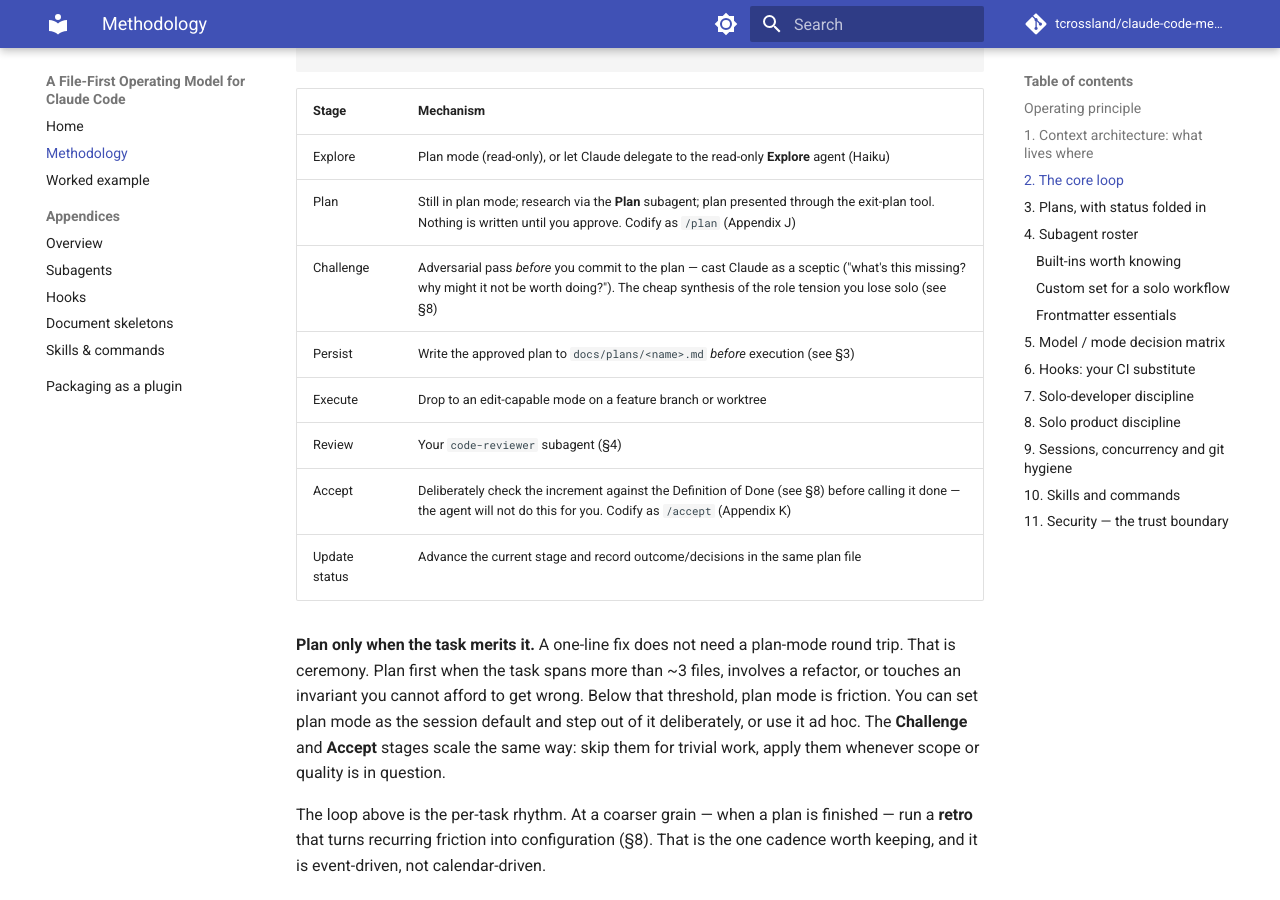
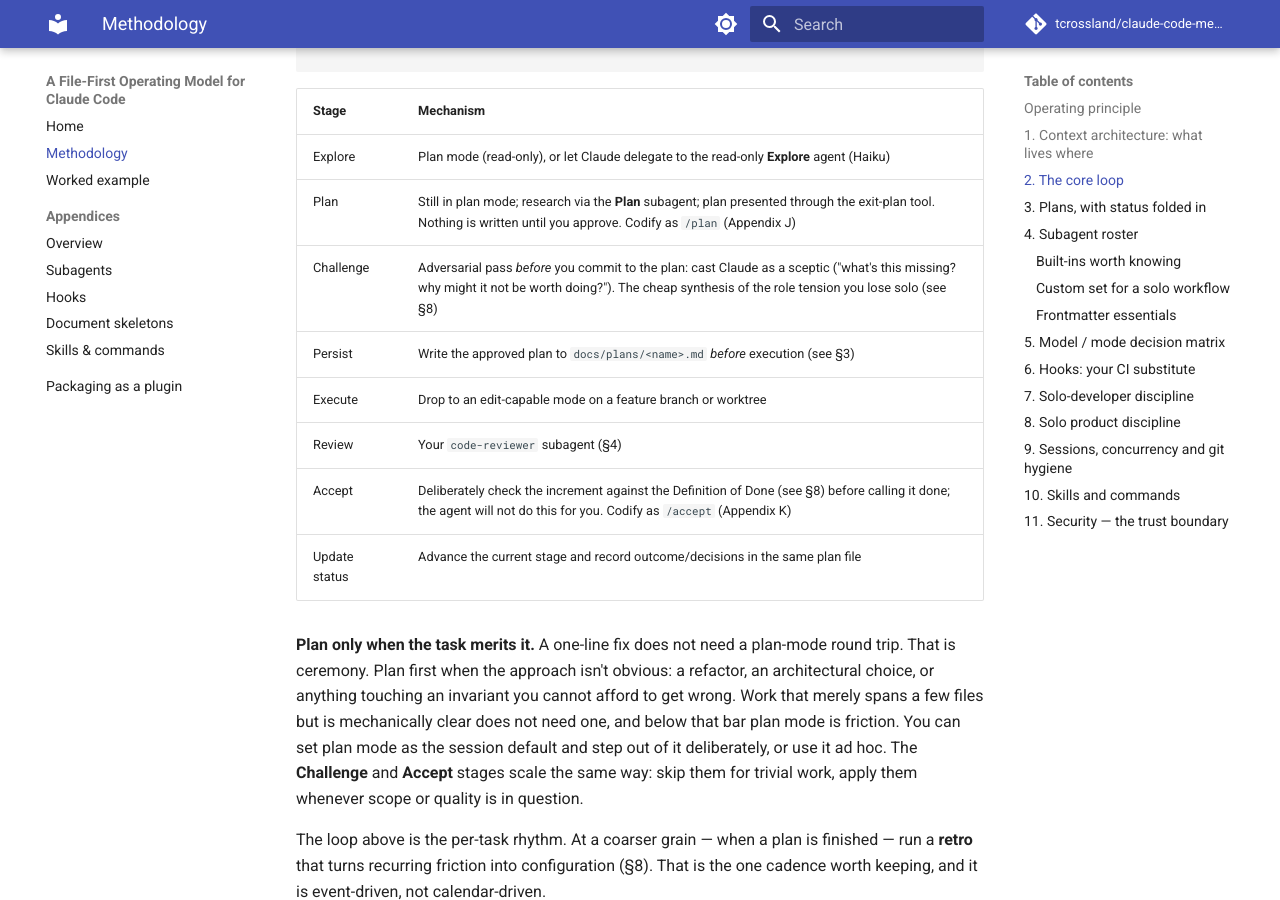
Before and after one commit to tcrossland/claude-code-methodology, an MkDocs documentation site: the page built from docs/methodology.md, in a window 1280 px wide and 900 px high, scrolled down 3359 px. Built offline with MkDocs 1.6.1 and Material for MkDocs 9.7.7, drawn with Linux system fonts in a browser that asks for light colours; comment, search, counter and statistics services are not loaded; some of the changed text lies outside the part shown.

Commit message:
fix: relax the plan-first trigger and de-dash methodology tables
Plan-first now keys on a non-obvious approach (refactor, architectural choice, invariant) rather than a raw >3-file count, which fired too eagerly for mechanically clear multi-file work; §2 and the §5 matrix updated together. Also replace the em-dashes in methodology table cells with colons/commas (extends the house-voice pass to the tables, per follow-up calibration).

Co-Authored-By: Claude Opus 4.8 <noreply@anthropic.com>

```diff
--- a/docs/methodology.md
+++ b/docs/methodology.md
@@ -27,12 +27,12 @@ The governing distinction is **always-loaded vs loaded-on-demand**. `CLAUDE.md`
 |---|---|---|---|
 | Global rules | `~/.claude/CLAUDE.md` | Always, all projects | Personal conventions: language/spelling, commit style, "ask before X", default tooling |
 | Project rules + invariants | `./CLAUDE.md` (+ nested `./module/CLAUDE.md`) | Always | Hard constraints/invariants, build/test commands, a pointer to the active plan (one pointer; see §3), links into `docs/`. Nested files append; closest-to-cwd wins. Keep it lean |
-| Path-specific / conditional rules | `.claude/rules/*.md` | When the path or rule matches | Anything that applies to *some* of the tree, not all of it — including the Definition of Done |
-| Architecture (explanatory) | `docs/architecture.md` | On demand (linked; read when relevant) | Component breakdown, diagrams, data model, rationale — everything that is *not* a must-obey constraint |
+| Path-specific / conditional rules | `.claude/rules/*.md` | When the path or rule matches | Anything that applies to *some* of the tree, not all of it, including the Definition of Done |
+| Architecture (explanatory) | `docs/architecture.md` | On demand (linked; read when relevant) | Component breakdown, diagrams, data model, rationale: everything that is *not* a must-obey constraint |
 | Design decisions | `docs/design/*.md` (ADRs) | On demand | Architecturally significant, costly-to-reverse decisions and their reasoning |
 | Plans (status folded in) | `docs/plans/<name>.md` | On demand, stage-granular | Detailed, multi-stage plan; its status lives in the same file (see §3) |
-| Skills (procedural) | `.claude/skills/<name>/SKILL.md` | On demand (model- or `/`-invoked) | A reusable *procedure* — how to do a recurring task; the body loads only when invoked (see §10) |
-| Agent / persistent memory | `.claude/agent-memory/<agent>/` for `project` scope (or the `user`/`local` equivalent set by the subagent `memory:` field) | Recalled when relevant | Durable, hard-won learnings to carry across sessions — *not* facts the repo, git history, or `CLAUDE.md` already record |
+| Skills (procedural) | `.claude/skills/<name>/SKILL.md` | On demand (model- or `/`-invoked) | A reusable *procedure*: how to do a recurring task; the body loads only when invoked (see §10) |
+| Agent / persistent memory | `.claude/agent-memory/<agent>/` for `project` scope (or the `user`/`local` equivalent set by the subagent `memory:` field) | Recalled when relevant | Durable, hard-won learnings to carry across sessions, *not* facts the repo, git history, or `CLAUDE.md` already record |
 
 **Keep `CLAUDE.md` lean and stable.** The common failure is letting it accrete into a several-hundred-line dumping ground. Once it is long, two bad things happen: you pay context tax on every turn for rules that rarely fire, and the model deprioritises earlier system-level instructions in long sessions. A useful test: *if a rule would not apply to most turns, it does not belong in `CLAUDE.md`*. Move it to `.claude/rules/` or a doc under `docs/`. Official cost guidance agrees: move instructions from `CLAUDE.md` to skills, and offload processing to hooks.
 
@@ -59,14 +59,14 @@ Explore → Plan → Challenge → (persist plan) → Execute → Review → Acc
 |---|---|
 | Explore | Plan mode (read-only), or let Claude delegate to the read-only **Explore** agent (Haiku) |
 | Plan | Still in plan mode; research via the **Plan** subagent; plan presented through the exit-plan tool. Nothing is written until you approve. Codify as `/plan` (Appendix J) |
-| Challenge | Adversarial pass *before* you commit to the plan — cast Claude as a sceptic ("what's this missing? why might it not be worth doing?"). The cheap synthesis of the role tension you lose solo (see §8) |
+| Challenge | Adversarial pass *before* you commit to the plan: cast Claude as a sceptic ("what's this missing? why might it not be worth doing?"). The cheap synthesis of the role tension you lose solo (see §8) |
 | Persist | Write the approved plan to `docs/plans/<name>.md` *before* execution (see §3) |
 | Execute | Drop to an edit-capable mode on a feature branch or worktree |
 | Review | Your `code-reviewer` subagent (§4) |
-| Accept | Deliberately check the increment against the Definition of Done (see §8) before calling it done — the agent will not do this for you. Codify as `/accept` (Appendix K) |
+| Accept | Deliberately check the increment against the Definition of Done (see §8) before calling it done; the agent will not do this for you. Codify as `/accept` (Appendix K) |
 | Update status | Advance the current stage and record outcome/decisions in the same plan file |
 
-**Plan only when the task merits it.** A one-line fix does not need a plan-mode round trip. That is ceremony. Plan first when the task spans more than ~3 files, involves a refactor, or touches an invariant you cannot afford to get wrong. Below that threshold, plan mode is friction. You can set plan mode as the session default and step out of it deliberately, or use it ad hoc. The **Challenge** and **Accept** stages scale the same way: skip them for trivial work, apply them whenever scope or quality is in question.
+**Plan only when the task merits it.** A one-line fix does not need a plan-mode round trip. That is ceremony. Plan first when the approach isn't obvious: a refactor, an architectural choice, or anything touching an invariant you cannot afford to get wrong. Work that merely spans a few files but is mechanically clear does not need one, and below that bar plan mode is friction. You can set plan mode as the session default and step out of it deliberately, or use it ad hoc. The **Challenge** and **Accept** stages scale the same way: skip them for trivial work, apply them whenever scope or quality is in question.
 
 The loop above is the per-task rhythm. At a coarser grain — when a plan is finished — run a **retro** that turns recurring friction into configuration (§8). That is the one cadence worth keeping, and it is event-driven, not calendar-driven.
 
@@ -136,7 +136,7 @@ Current aliases: `opus`, `sonnet`, `haiku`, plus `fable`. You can also pass a fu
 |---|---|---|---|---|
 | Architecture / data-model design | `opus` | high–xhigh | `plan` | Yes |
 | Gnarly debugging, root-cause hunt | `opus` | high | `plan` → `default` | Usually |
-| Default feature work (the workhorse) | `sonnet` | medium | `default`, or `acceptEdits` on a branch | Only if >3 files / refactor |
+| Default feature work (the workhorse) | `sonnet` | medium | `default`, or `acceptEdits` on a branch | Only for a refactor or unclear approach |
 | Mechanical refactor in a known area | `sonnet` | medium | `acceptEdits` (branch/worktree) | No |
 | Codebase exploration / search | `haiku` (Explore) | low | `plan` (read-only) | n/a |
 | Test writing | `sonnet` | medium | `default` | No |
@@ -230,11 +230,11 @@ The five ritual commands map onto the loop (§2) and the session lifecycle (§9)
 
 | Command | Run when | Where in the rhythm | Drop-in |
 |---|---|---|---|
-| `/plan` | starting a non-trivial task | before execution — Explore → Plan → Challenge | Appendix J |
+| `/plan` | starting a non-trivial task | before execution: Explore → Plan → Challenge | Appendix J |
 | `/accept` | an increment looks finished | the Accept gate, before you call it done | Appendix K |
 | `/retro` | the same correction has recurred | at a plan or phase boundary | Appendix L |
 | `/wrap` | closing the session | session end | Appendix N |
-| `/release` | cutting a version | event-driven — off the per-task loop | Appendix M |
+| `/release` | cutting a version | event-driven, off the per-task loop | Appendix M |
 
 `/plan` → (execute) → `/accept` is the per-task spine, with `/retro` at the boundary and `/wrap` at session close; `/release` fires only when you version. Skip any of them for trivial work. The commands codify the discipline, they do not mandate it.
 
```
Also changed, not shown: CHANGELOG.md (+3 -0 lines).
